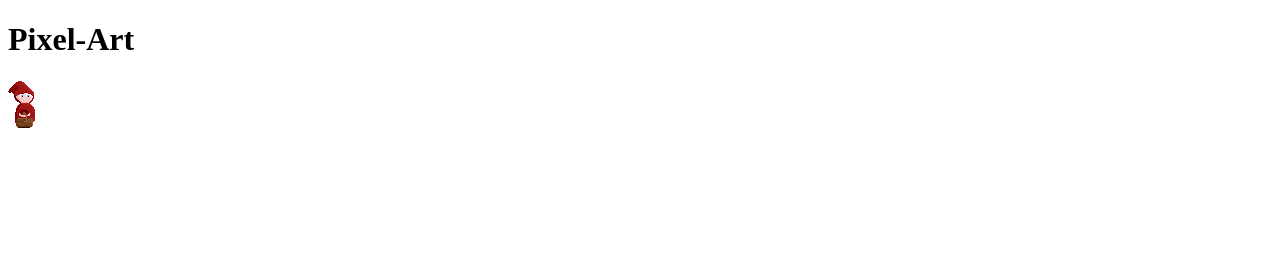
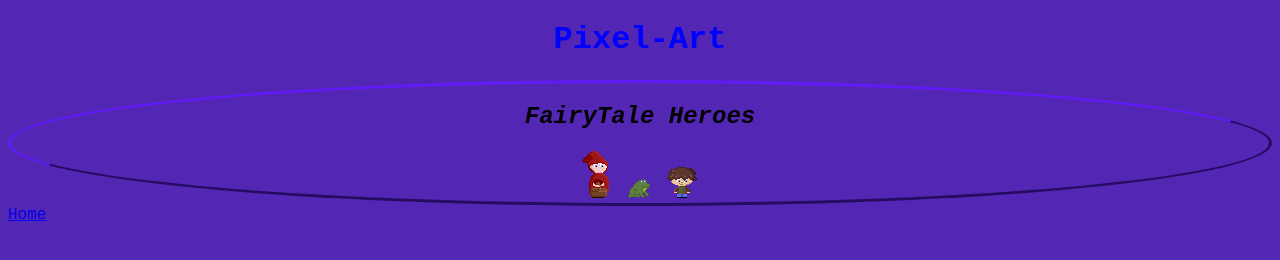
Before and after one commit to AzureAlbatraus/HTML-Portfolio, a plain HTML site: page Pixel-Art.html in a window 1280 px wide. Drawn offline with Linux system fonts and the light colour scheme.

Commit message:
Add files via upload

```diff
--- a/Pixel-Art.html
+++ b/Pixel-Art.html
@@ -4,9 +4,16 @@
     <meta charset="UTF-8">
     <meta name="viewport" content="width=device-width, initial-scale=1.0">
     <title>Pixel-Art</title>
+    <link rel="stylesheet" href="./styles.css" />
 </head>
 <body>
     <h1>Pixel-Art</h1>
-    <img src="./Assets/Little Red.gif" alt="Little red riding hood bobbing with basket">
+    <section>
+        <h2>FairyTale Heroes</h2>
+        <img src="./Assets/Little Red.gif" alt="Little red riding hood bobbing with basket">
+        <img src="./Assets/Frog Prince.gif" alt="Frog hopping along">
+        <img src="./Assets/MCdownright.gif" alt="little dude walking">
+    </section>
+    <a href="/index.html">Home</a>
 </body>
 </html>
--- /dev/null
+++ b/styles.css
@@ -0,0 +1,35 @@
+html {
+    background-color: rgba(67, 18, 173, 0.915);
+}
+
+header {
+    text-align: center;
+    color: black;
+}
+
+h1 {
+    text-align: center;
+    color: blue;
+}
+
+h2 {
+    font-style: italic;
+}
+
+ul {
+    border-style: outset;
+    border-color: rgba(67, 18, 173, 0.915);
+    border-radius: 10px;
+}
+
+section {
+    border-style: outset;
+    border-radius: 50%;
+    border-color:rgba(67, 18, 173, 0.915);
+    text-align: center;
+
+}
+
+* {
+    font-family:'Courier New', Courier, monospace
+}
```
Also changed, not shown: Contact.html (+1 -0 lines), index.html (+2 -0 lines), Assets/Frog Prince.gif (added), Assets/MCdownright.gif (added).
